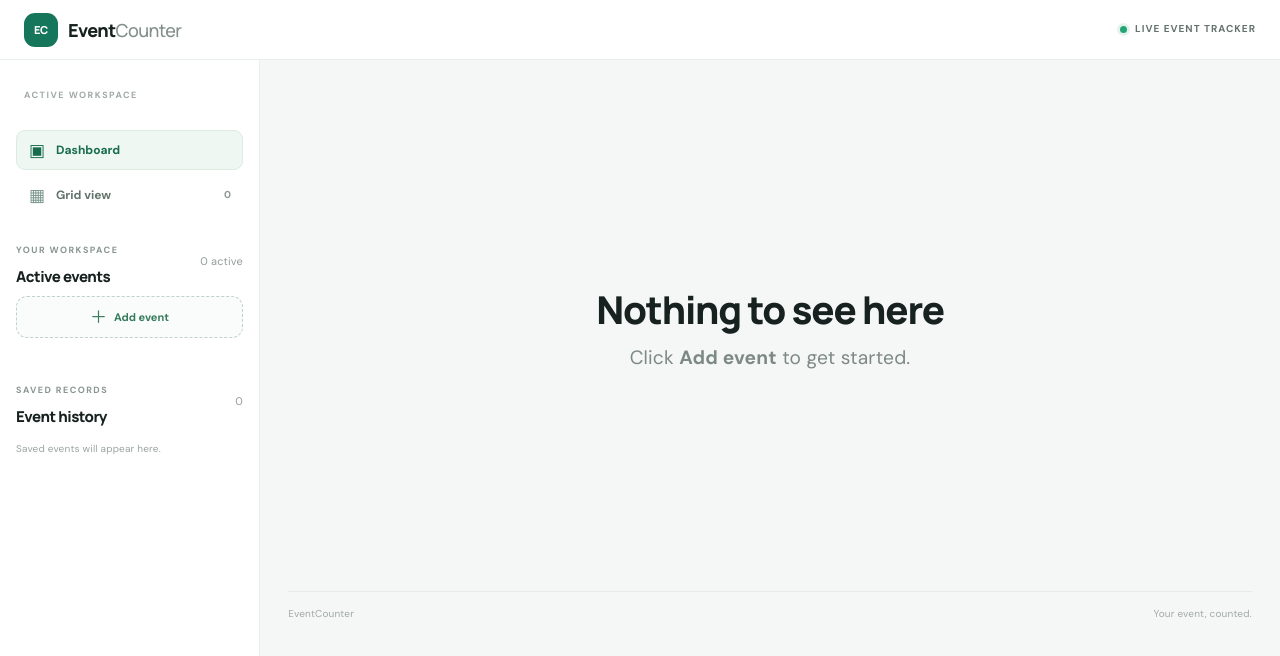
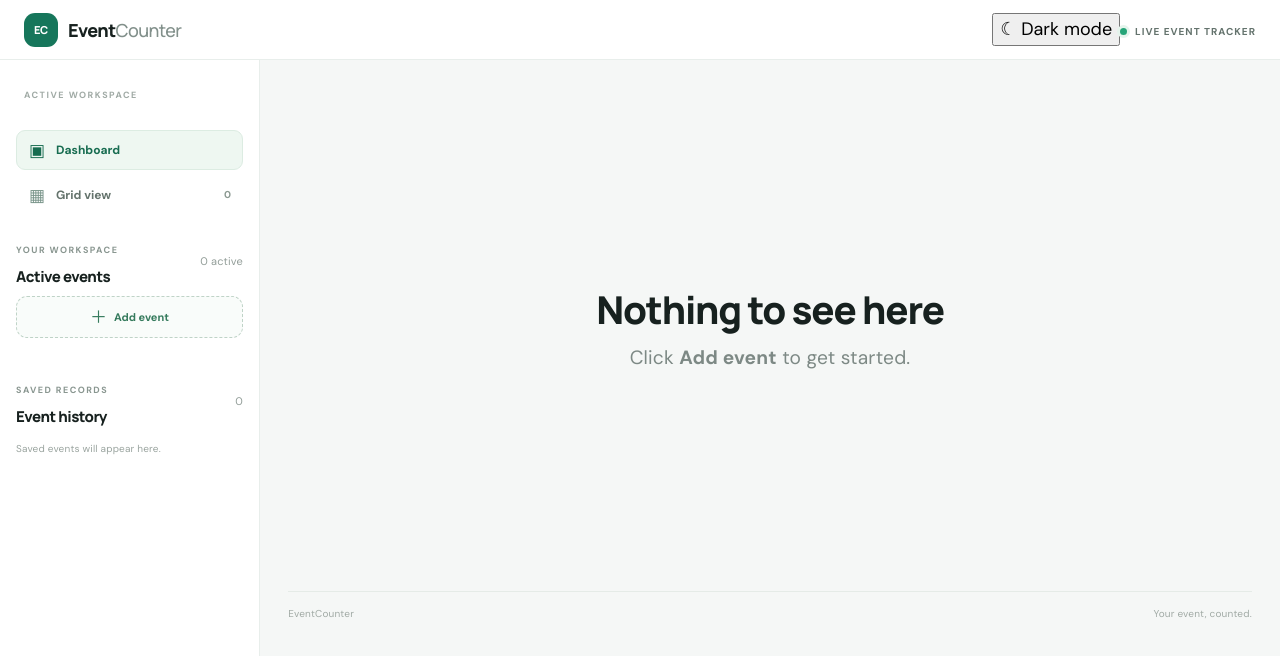
Before and after one commit to choMatt/EventCounter, a React (Vite) app: page / in a window 1280 px wide. Shown: the top 656 px of the page. Built offline with nearby package versions, Linux system fonts and the light colour scheme.

Commit message:
Add persistent light and dark mode toggle

```diff
--- a/src/App.jsx
+++ b/src/App.jsx
@@ -39,6 +39,7 @@ export default function App() {
   const [showCreateForm, setShowCreateForm] = useState(false)
   const [showReport, setShowReport] = useState(false)
   const [viewMode, setViewMode] = useState('dashboard')
+  const [theme, setTheme] = useState(() => localStorage.getItem('event-counter-theme') || 'light')
   const [draft, setDraft] = useState({ venue: '', time: nowTime(), capacity: '' })
   const [history, setHistory] = useState(() => saved.history || [])
   const [notice, setNotice] = useState('')
@@ -51,6 +52,10 @@ export default function App() {
   useEffect(() => {
     localStorage.setItem(KEY, JSON.stringify({ events, activeId, history }))
   }, [events, activeId, history])
+
+  useEffect(() => {
+    localStorage.setItem('event-counter-theme', theme)
+  }, [theme])
 
   const report = event ? [
     `WHERE: ${event.venue.trim() || '—'}`,
@@ -131,10 +136,10 @@ export default function App() {
     setNotice(`Deleted ${name}.`)
   }
 
-  return <div className="app-shell">
+  return <div className={`app-shell ${theme === 'dark' ? 'theme-dark' : ''}`}>
     <header className="topbar">
       <a className="brand" href="#top"><span className="brand-mark">EC</span><span>Event<span className="brand-light">Counter</span></span></a>
-      <div className="live-pill"><span /> LIVE EVENT TRACKER</div>
+      <div className="topbar-actions"><button className="theme-toggle" onClick={() => setTheme(value => value === 'dark' ? 'light' : 'dark')} aria-label={theme === 'dark' ? 'Switch to light mode' : 'Switch to dark mode'} title={theme === 'dark' ? 'Switch to light mode' : 'Switch to dark mode'}>{theme === 'dark' ? '☀' : '☾'} <span>{theme === 'dark' ? 'Light mode' : 'Dark mode'}</span></button><div className="live-pill"><span /> LIVE EVENT TRACKER</div></div>
     </header>
     <div className="workspace" id="top">
       <aside className="sidebar">
```
